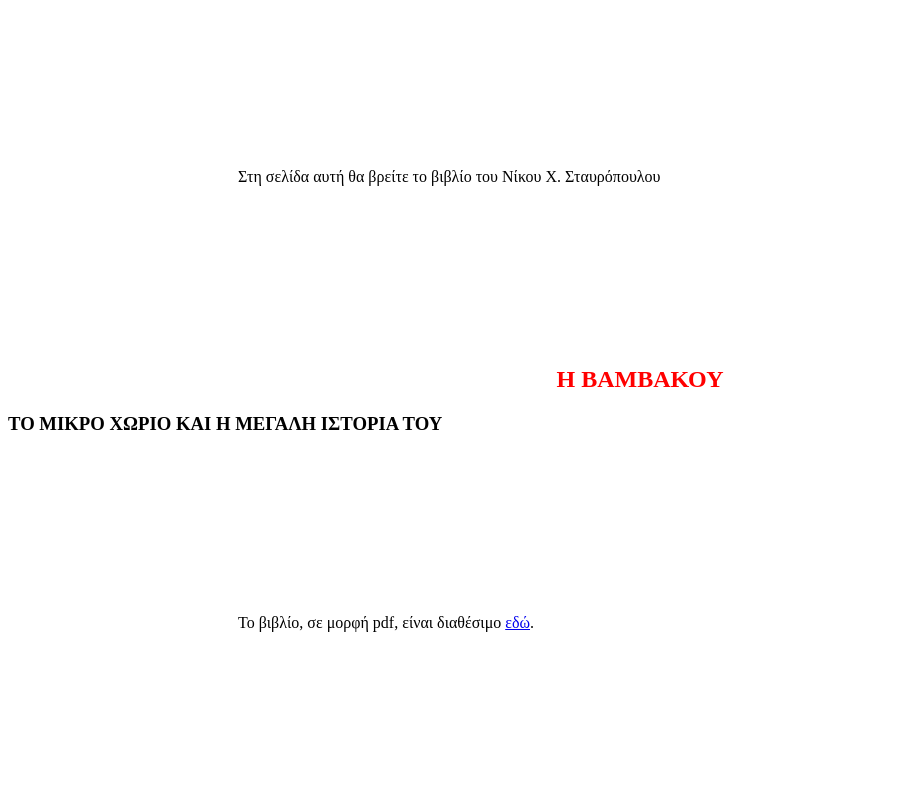
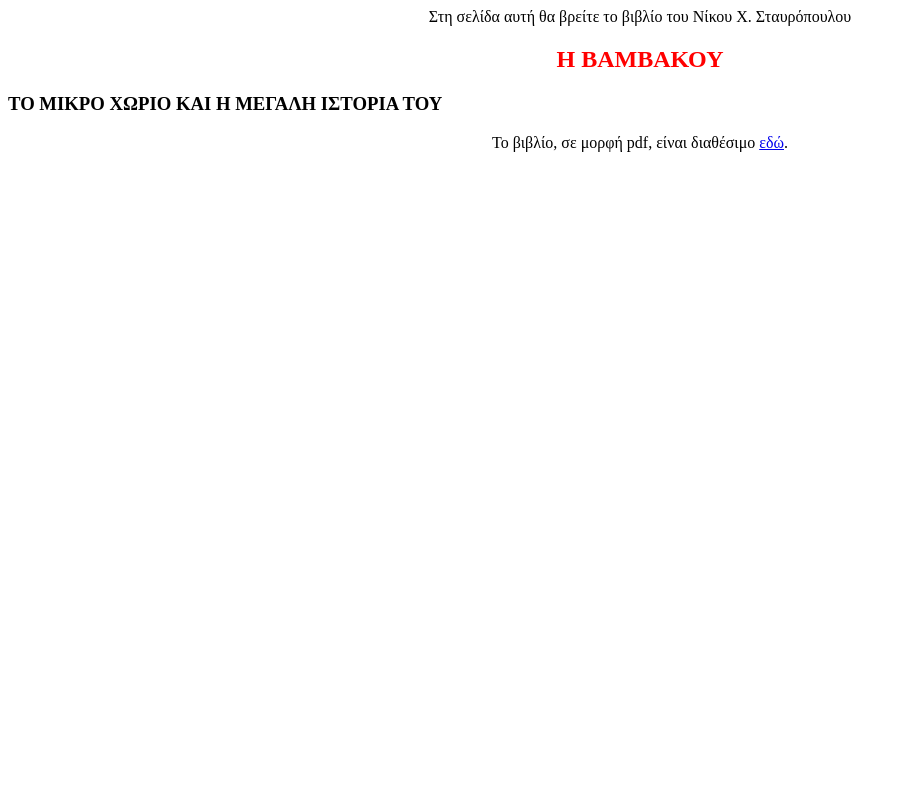
Before and after one commit to istoriavamvakous/istoriavamvakous.github.io, a plain HTML site: page index.html in a window 1280 px wide. Shown: the whole page, without its empty margins (0-906 px from the left). Drawn offline with Linux system fonts and the light colour scheme.

Commit message:
temp checkin

```diff
--- a/index.html
+++ b/index.html
@@ -4,10 +4,8 @@
 <head>
     <style>
       .text {
-         margin-left: 70px;
-         padding: 10em;
-         overflow: hidden;
-      }
+          text-align: center;
+       }
 
       #main-title {
          text-align: center;
```
